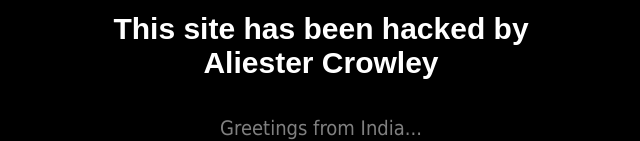
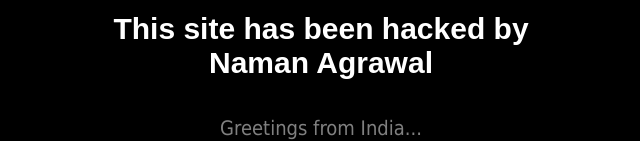
Before and after one commit to trozan1778/zy.github.com, a plain HTML site: page index.html in a window 1280 px wide. Shown: the part 344-485 px from the top of the page, without its empty margins (319-959 px from the left). Drawn offline with Linux system fonts and the light colour scheme.

Commit message:
Update index.html

```diff
--- a/index.html
+++ b/index.html
@@ -34,7 +34,7 @@ body {
 <?<table width=100% height=100%><td align=center><br>
 <a href="http://www.jawish.org/blog/uploads/dhivehilibaastoy.jpg" imageanchor="1" style="margin-left: 1em; margin-right: 1em;"><img border="0" src="http://www.jawish.org/blog/uploads/dhivehilibaastoy.jpg" height="312" width="320" /></a></div><br><br>
 <DIV class=title1><strong>This site has been hacked by</strong></DIV>
-<DIV class=title1><strong>Aliester Crowley</strong></DIV><br><br>
+<DIV class=title1><strong>Naman Agrawal</strong></DIV><br><br>
 <DIV class=text>Greetings from India...</DIV>
 
 <DIV class=text>Naman Agrawal was here. </DIV>
```
